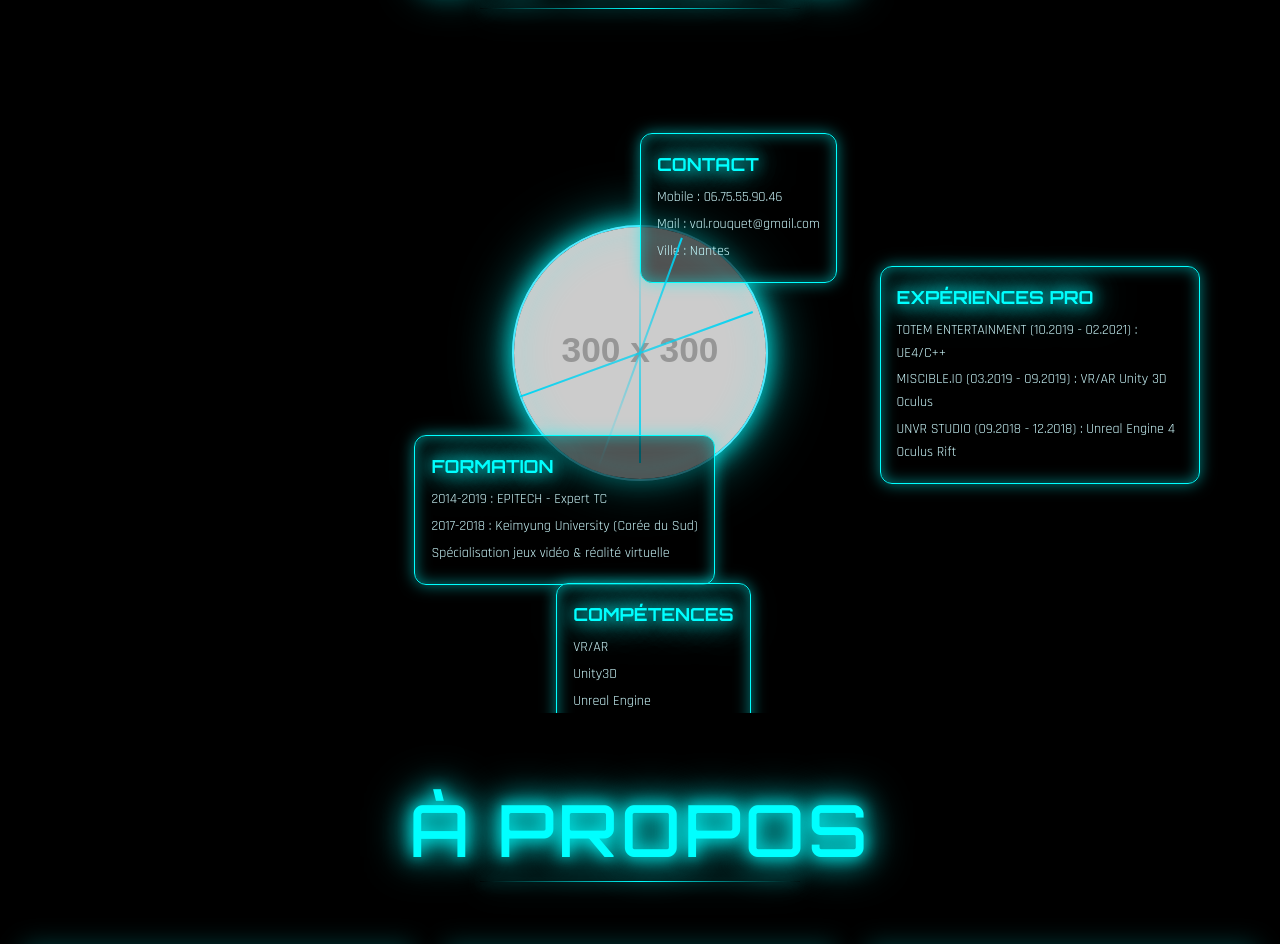
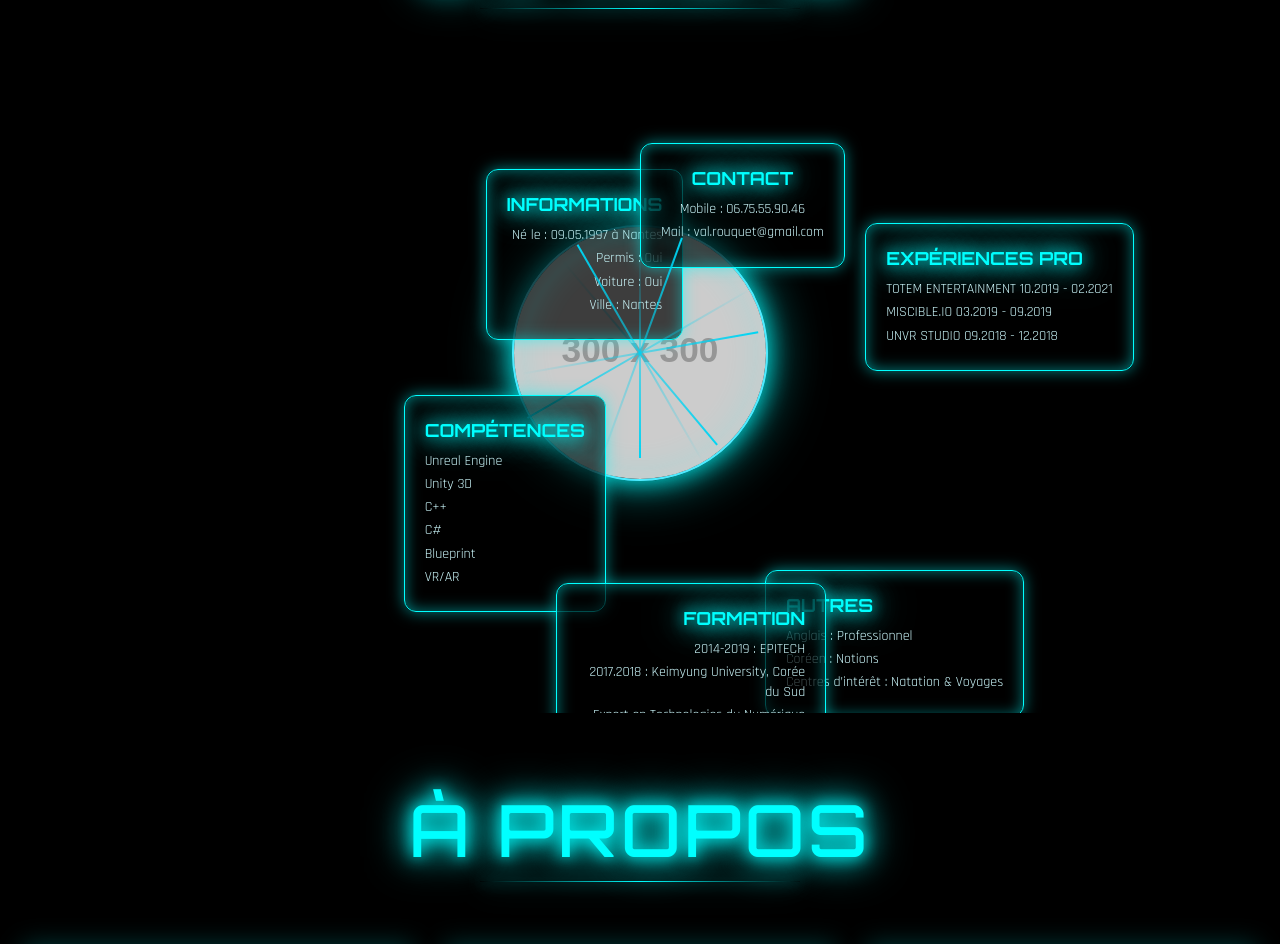
Before and after one commit to Tititin/valvr-website, a React (Vite) app: page / in a window 1280 px wide. Shown: the part 960-1904 px from the top of the page. Built offline with nearby package versions, Linux system fonts and the light colour scheme.

Commit message:
feat: new try for CV

```diff
--- a/src/app/components/Cv.tsx
+++ b/src/app/components/Cv.tsx
@@ -4,40 +4,56 @@ import { useInView } from 'motion/react';
 
 const cvSections = [
   {
+    id: 'informations',
+    title: 'INFORMATIONS',
+    lines: ['Né le : 09.05.1997 à Nantes', 'Permis : Oui', 'Voiture : Oui', 'Ville : Nantes'],
+    angle: -130,
+    distance: 240,
+    align: 'right'
+  },
+  {
     id: 'contact',
     title: 'CONTACT',
-    lines: ['Mobile : 06.75.55.90.46', 'Mail : val.rouquet@gmail.com', 'Ville : Nantes'],
+    lines: ['Mobile : 06.75.55.90.46', 'Mail : val.rouquet@gmail.com'],
     angle: -90,
-    distance: 220
+    distance: 210,
+    align: 'center'
   },
   {
     id: 'experiences',
     title: 'EXPÉRIENCES PRO',
     lines: [
-      'TOTEM ENTERTAINMENT (10.2019 - 02.2021) : UE4/C++',
-      'MISCIBLE.IO (03.2019 - 09.2019) : VR/AR Unity 3D Oculus',
-      'UNVR STUDIO (09.2018 - 12.2018) : Unreal Engine 4 Oculus Rift'
+      'TOTEM ENTERTAINMENT 10.2019 - 02.2021',
+      'MISCIBLE.IO 03.2019 - 09.2019',
+      'UNVR STUDIO 09.2018 - 12.2018'
     ],
-    angle: -20,
-    distance: 255
+    angle: -30,
+    distance: 260,
+    align: 'left'
+  },
+  {
+    id: 'competences',
+    title: 'COMPÉTENCES',
+    lines: ['Unreal Engine', 'Unity 3D', 'C++', 'C#', 'Blueprint', 'VR/AR'],
+    angle: 170,
+    distance: 240,
+    align: 'left'
+  },
+  {
+    id: 'autres',
+    title: 'AUTRES',
+    lines: ['Anglais : Professionnel', 'Coréen : Notions', 'Centres d’intérêt : Natation & Voyages'],
+    angle: 60,
+    distance: 250,
+    align: 'left'
   },
   {
     id: 'formation',
     title: 'FORMATION',
-    lines: [
-      '2014-2019 : EPITECH - Expert TC',
-      '2017-2018 : Keimyung University (Corée du Sud)',
-      'Spécialisation jeux vidéo & réalité virtuelle'
-    ],
-    angle: 160,
-    distance: 240
-  },
-  {
-    id: 'competences',
-    title: 'COMPÉTENCES',
-    lines: ['VR/AR', 'Unity3D', 'Unreal Engine', 'C++ / C# / DevOps', 'Shader, 3D & UX futuriste'],
+    lines: ['2014-2019 : EPITECH', '2017.2018 : Keimyung University, Corée du Sud', 'Expert en Technologies du Numérique'],
     angle: 110,
-    distance: 245
+    distance: 245,
+    align: 'right'
   }
 ];
 
@@ -87,6 +103,8 @@ export function Cv() {
             const x = Math.cos(angleRad) * section.distance;
             const y = Math.sin(angleRad) * section.distance;
 
+            const cardAlignment = section.align === 'right' ? 'text-right' : section.align === 'center' ? 'text-center' : 'text-left';
+
             return (
               <div key={section.id}>
                 <motion.div
@@ -97,18 +115,18 @@ export function Cv() {
                   }}
                   initial={{ width: 0, opacity: 0 }}
                   animate={isInView ? { width: section.distance, opacity: 1 } : {}}
-                  transition={{ delay: 0.35 + idx * 0.15, duration: 0.7, ease: 'easeOut' }}
+                  transition={{ delay: 0.45 + idx * 0.16, duration: 0.8, ease: 'easeOut' }}
                 />
 
                 <motion.div
-                  className="absolute p-4 rounded-xl neon-border bg-black/60 border-cyan-400 shadow-cyan-900 text-left max-w-xs"
+                  className={`absolute p-5 rounded-xl neon-border bg-black/70 border-cyan-400 shadow-2xl shadow-cyan-900 max-w-[270px] ${cardAlignment}`}
                   style={{ left: `calc(50% + ${x}px)`, top: `calc(50% + ${y}px)`, transform: 'translate(-50%, -50%)' }}
-                  initial={{ opacity: 0, y: 10, scale: 0.88 }}
+                  initial={{ opacity: 0, y: 14, scale: 0.86 }}
                   animate={isInView ? { opacity: 1, y: 0, scale: 1 } : {}}
-                  transition={{ delay: 0.6 + idx * 0.2, duration: 0.6, ease: 'easeOut' }}
+                  transition={{ delay: 0.82 + idx * 0.18, duration: 0.7, ease: 'easeOut' }}
                 >
                   <h3 className="text-lg font-bold neon-text mb-2">{section.title}</h3>
-                  <ul className="text-sm text-cyan-100 leading-relaxed">
+                  <ul className="text-sm text-cyan-100 leading-snug">
                     {section.lines.map((line, lineIndex) => (
                       <li key={`${section.id}-${lineIndex}`} className="mb-1">{line}</li>
                     ))}
```
